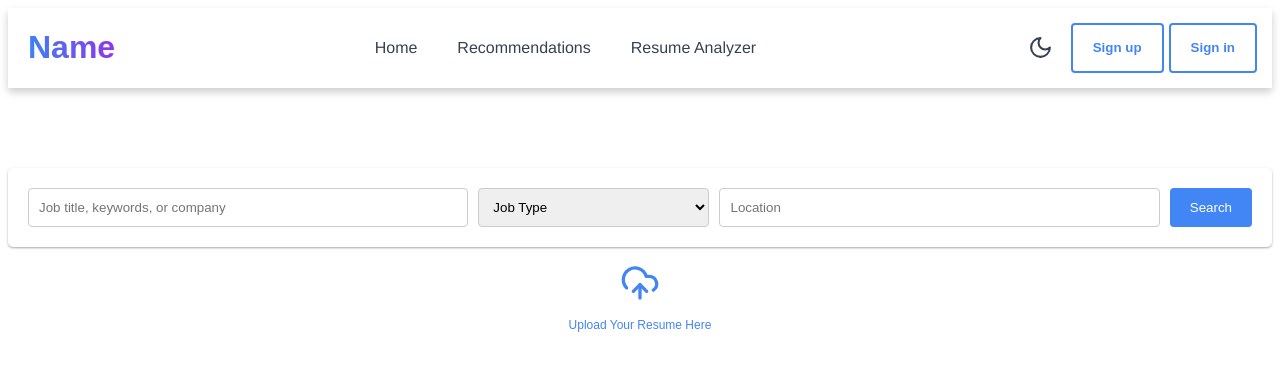
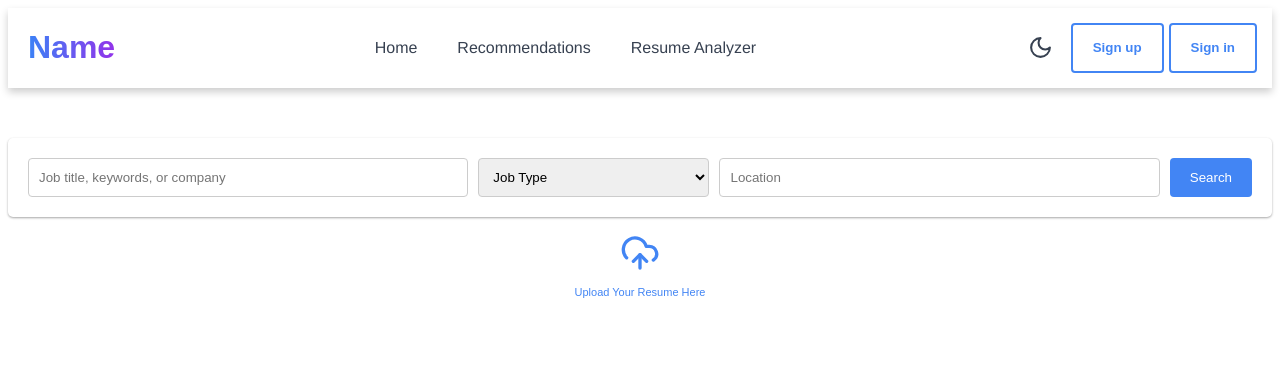
Before and after one commit to aalcar/skillsync, a React app: page / in a window 1280 px wide. Shown: the top 370 px of the page. Built offline with nearby package versions, Linux system fonts and the light colour scheme; the HTML template or start-up script is replaced by a standard one.

Commit message:
Update JobSearchBar.jsx

```diff
--- a/src/JobSearchBar.jsx
+++ b/src/JobSearchBar.jsx
@@ -5,7 +5,7 @@ function JobSearchForm() {
   return (
     <form>
 
-      <div style={{ display: 'flex', gap: '10px', padding: '20px', marginTop: '80px', backgroundColor: '#fff', borderRadius: '5px', boxShadow: '0 1px 3px rgba(0,0,0,0.12), 0 1px 2px rgba(0,0,0,0.24)' }}>
+      <div style={{ display: 'flex', gap: '10px', padding: '20px', marginTop: '50px', backgroundColor: '#fff', borderRadius: '5px', boxShadow: '0 1px 3px rgba(0,0,0,0.12), 0 1px 2px rgba(0,0,0,0.24)' }}>
         <input type="text" placeholder="Job title, keywords, or company" style={{ padding: '10px', border: '1px solid #ccc', borderRadius: '4px', flex: '1' }} />
         <select style={{ padding: '10px', border: '1px solid #ccc', borderRadius: '4px', flex: '0.5' }}>
           <option value="">Job Type</option>
@@ -20,7 +20,7 @@ function JobSearchForm() {
       </div>
 
       <div style={{ textAlign: 'center', marginTop: '15px' }}>
-        <button style={{ border: 'none', background: 'none', color: '#4285f4', cursor: 'pointer', fontSize:'12px' }}>
+        <button style={{ border: 'none', background: 'none', color: '#4285f4', cursor: 'pointer', fontSize:'11px' }}>
           <PdfUploader />
         </button>
       </div>
```
